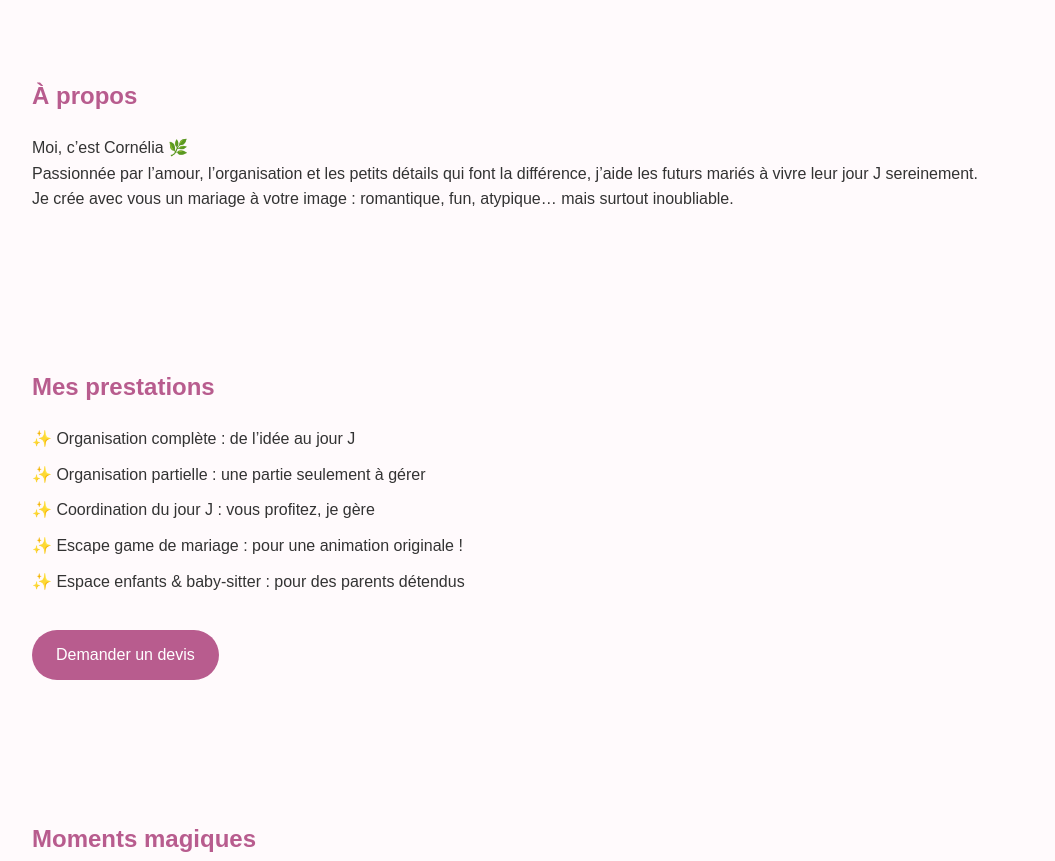
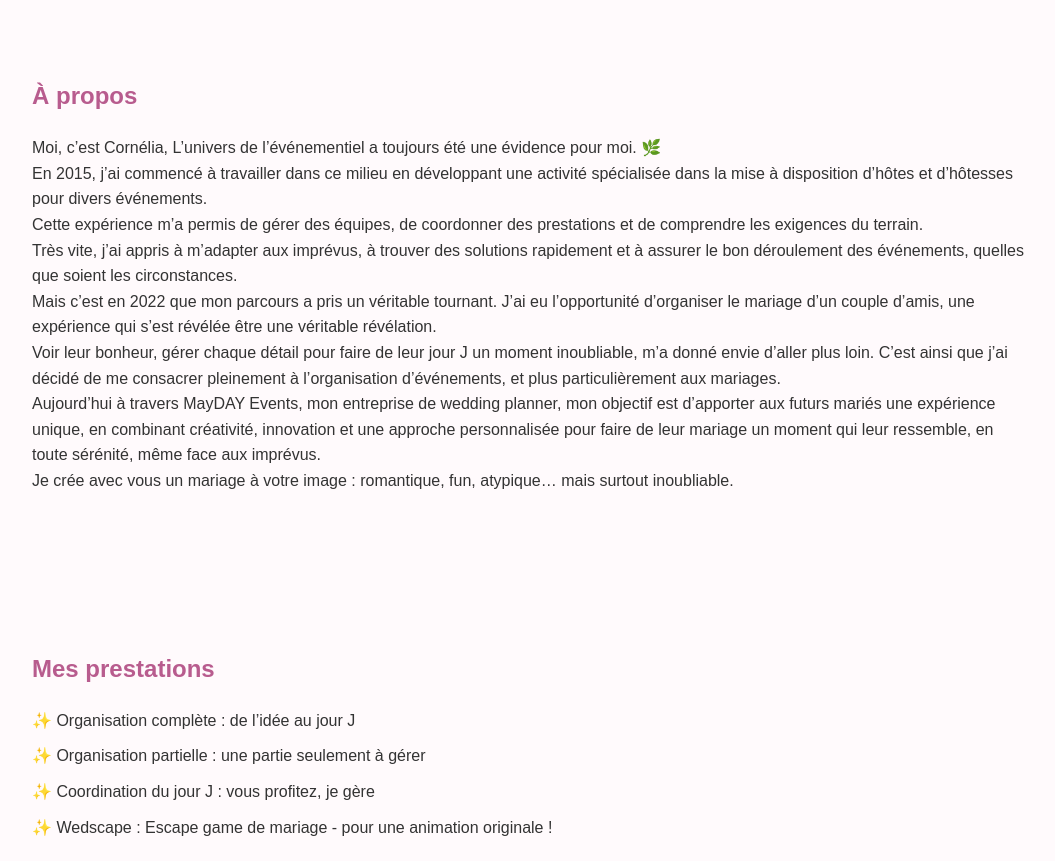
Before and after one commit to cornelnt/neema-events, a plain HTML site: page index.html in a window 1280 px wide. Shown: the part 440-1301 px from the top of the page, without its empty margins (108-1163 px from the left). Drawn offline with Linux system fonts and the light colour scheme.

Commit message:
Update index.html

```diff
--- a/index.html
+++ b/index.html
@@ -75,14 +75,19 @@
 
   <header>
     <h1>Neema Events</h1>
-    <p>Créatrice d’instants magiques, planificatrice de bonheur.</p>
+    <p>Créez le mariage de vos rêves avec Neema Events, votre société de wedding planner.</p>
     <a href="#contact" class="btn">Réserver un appel gratuit</a>
   </header>
 
   <section id="about">
     <h2>À propos</h2>
-    <p>Moi, c’est Cornélia 🌿<br>
-    Passionnée par l’amour, l’organisation et les petits détails qui font la différence, j’aide les futurs mariés à vivre leur jour J sereinement.<br>
+    <p>Moi, c’est Cornélia, L’univers de l’événementiel a toujours été une évidence pour moi. 🌿<br>
+    En 2015, j’ai commencé à travailler dans ce milieu en développant une activité spécialisée dans la mise à disposition d’hôtes et d’hôtesses pour divers événements. <br>
+    Cette expérience m’a permis de gérer des équipes, de coordonner des prestations et de comprendre les exigences du terrain.<br>
+    Très vite, j’ai appris à m’adapter aux imprévus, à trouver des solutions rapidement et à assurer le bon déroulement des événements, quelles que soient les circonstances.<br>
+    Mais c’est en 2022 que mon parcours a pris un véritable tournant. J’ai eu l’opportunité d’organiser le mariage d’un couple d’amis, une expérience qui s’est révélée être une véritable révélation.<br>
+    Voir leur bonheur, gérer chaque détail pour faire de leur jour J un moment inoubliable, m’a donné envie d’aller plus loin. C’est ainsi que j’ai décidé de me consacrer pleinement à l’organisation d’événements, et plus particulièrement aux mariages.<br>
+    Aujourd’hui à travers MayDAY Events, mon entreprise de wedding planner, mon objectif est d’apporter aux futurs mariés une expérience unique, en combinant créativité, innovation et une approche personnalisée pour faire de leur mariage un moment qui leur ressemble,  en toute sérénité, même face aux imprévus.<br>
     Je crée avec vous un mariage à votre image : romantique, fun, atypique… mais surtout inoubliable.</p>
   </section>
 
@@ -92,8 +97,7 @@
       <li>✨ Organisation complète : de l’idée au jour J</li>
       <li>✨ Organisation partielle : une partie seulement à gérer</li>
       <li>✨ Coordination du jour J : vous profitez, je gère</li>
-      <li>✨ Escape game de mariage : pour une animation originale !</li>
-      <li>✨ Espace enfants & baby-sitter : pour des parents détendus</li>
+      <li>✨ Wedscape : Escape game de mariage - pour une animation originale !</li>
     </ul>
     <a href="#contact" class="btn">Demander un devis</a>
   </section>
```
